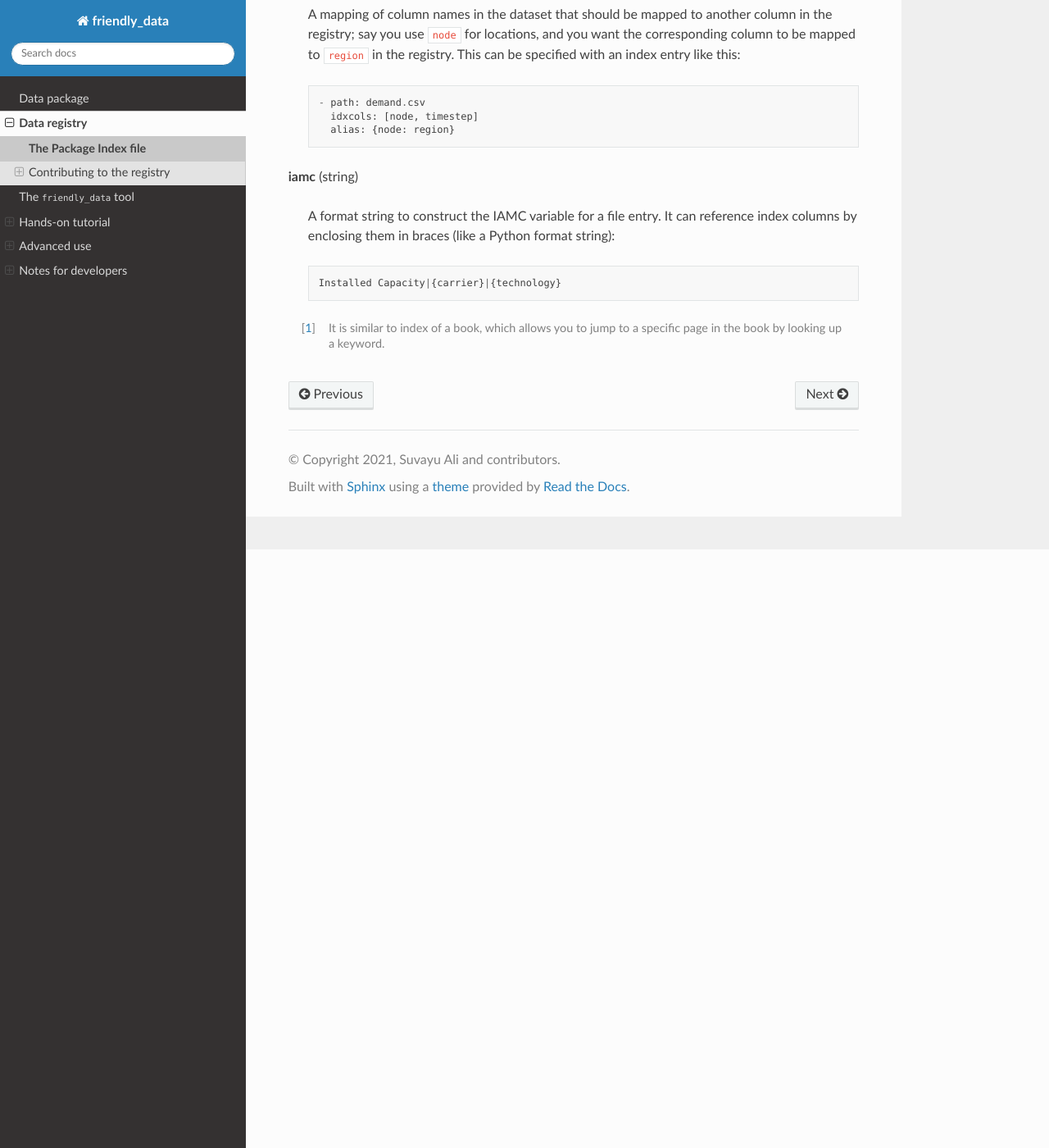
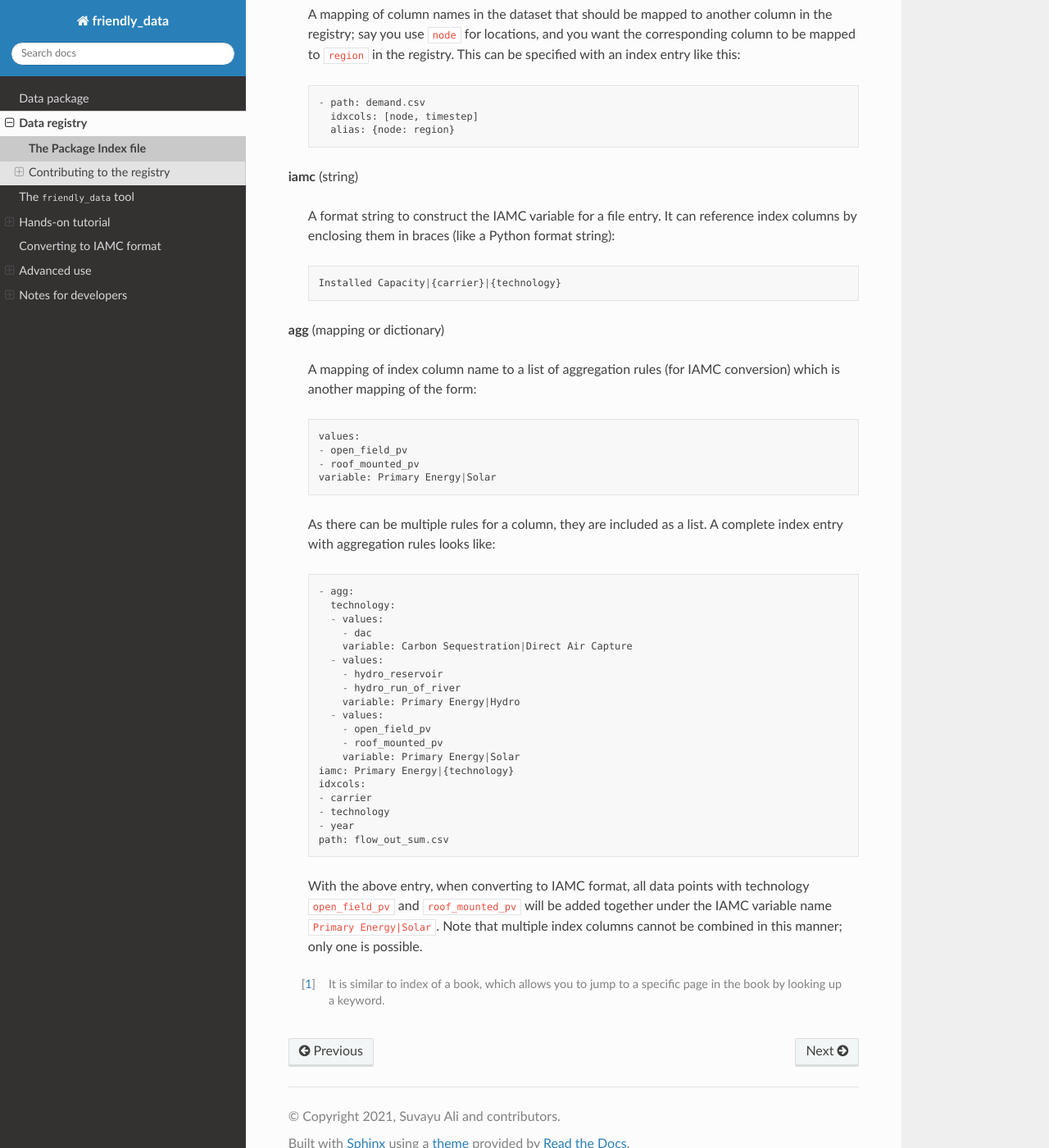
Before and after one commit to sentinel-energy/friendly_data, a Sphinx documentation site: the page built from doc/api/index-file.rst, in a window 1280 px wide and 1400 px high, scrolled down 730 px. Shown: the whole window at 82% size. Built offline with Sphinx 7.4.7 and the Read the Docs theme 2.0.0, drawn with Linux system fonts in a browser that asks for light colours; pages that are not in the unit, such as notebooks, are missing from menus.

Commit message:
doc: update doc for IAMC conversion

```diff
--- a/doc/api/index-file.rst
+++ b/doc/api/index-file.rst
@@ -49,6 +49,44 @@ in a package index file is documented below.
 
       Installed Capacity|{carrier}|{technology}
 
+**agg** (mapping or dictionary)
+
+    A mapping of index column name to a list of aggregation rules (for
+    IAMC conversion) which is another mapping of the form::
+
+      values:
+      - open_field_pv
+      - roof_mounted_pv
+      variable: Primary Energy|Solar
+
+    As there can be multiple rules for a column, they are included as
+    a list.  A complete index entry with aggregation rules looks like::
+
+      - agg:
+        technology:
+        - values:
+          - dac
+          variable: Carbon Sequestration|Direct Air Capture
+        - values:
+          - hydro_reservoir
+          - hydro_run_of_river
+          variable: Primary Energy|Hydro
+        - values:
+          - open_field_pv
+          - roof_mounted_pv
+          variable: Primary Energy|Solar
+      iamc: Primary Energy|{technology}
+      idxcols:
+      - carrier
+      - technology
+      - year
+      path: flow_out_sum.csv
+
+    With the above entry, when converting to IAMC format, all data
+    points with technology ``open_field_pv`` and ``roof_mounted_pv``
+    will be added together under the IAMC variable name ``Primary
+    Energy|Solar``.  Note that multiple index columns cannot be
+    combined in this manner; only one is possible.
 
 .. [#] It is similar to index of a book, which allows you to jump to a
        specific page in the book by looking up a keyword.
--- a/doc/hands-on.rst
+++ b/doc/hands-on.rst
@@ -17,4 +17,3 @@ interface (CLI), and from a Python program using the Python API.
 .. include:: tutorial/registry-intro.rst
 .. include:: tutorial/example.rst
 .. include:: tutorial/metadata.rst
-.. include:: tutorial/iamc-conversion.rst
--- a/doc/index.rst
+++ b/doc/index.rst
@@ -13,6 +13,7 @@ Contents
    registry
    cli
    hands-on
+   iamc-conversion
    advanced
    devnotes
 
--- a/doc/intro.rst
+++ b/doc/intro.rst
@@ -37,8 +37,8 @@ The ``friendly_data`` tool
 - An online metadata registry allows teams to share and agree on
   variable names and definitions and makes the generation of metadata
   for a data package quick and easy.
-- Automated conversion to and from the `IAMC timeseries scenario data
-  format <https://pyam-iamc.readthedocs.io/en/stable/data.html>`_.
+- Automated conversion to the `IAMC timeseries scenario data format
+  <https://pyam-iamc.readthedocs.io/en/stable/data.html>`_.
 - Written in Python, with a library API:
 
   - thus linking directly to the rich Python ecosystem of data
--- a/doc/tutorial/iamc.csv
+++ /dev/null
@@ -1,6 +0,0 @@
-model,scenario,region,variable,unit,year,value
-calliope,climate_neutrality,AUT,Hourly power consumption|Yearly|Electricity|Heating,twh,2050,27.39620468870247
-calliope,climate_neutrality,BEL,Hourly power consumption|Yearly|Electricity|Heating,twh,2050,43.24801979081346
-...,...,...,...,...,...,...
-calliope,climate_neutrality,AUT,Hourly power consumption|Yearly|Electricity|Road,twh,2050,29.348459228522366
-calliope,climate_neutrality,BEL,Hourly power consumption|Yearly|Electricity|Road,twh,2050,42.41184567122542
```
Also changed, not shown: doc/iamc-conversion.rst (+77 -63 lines), 2 other files.
